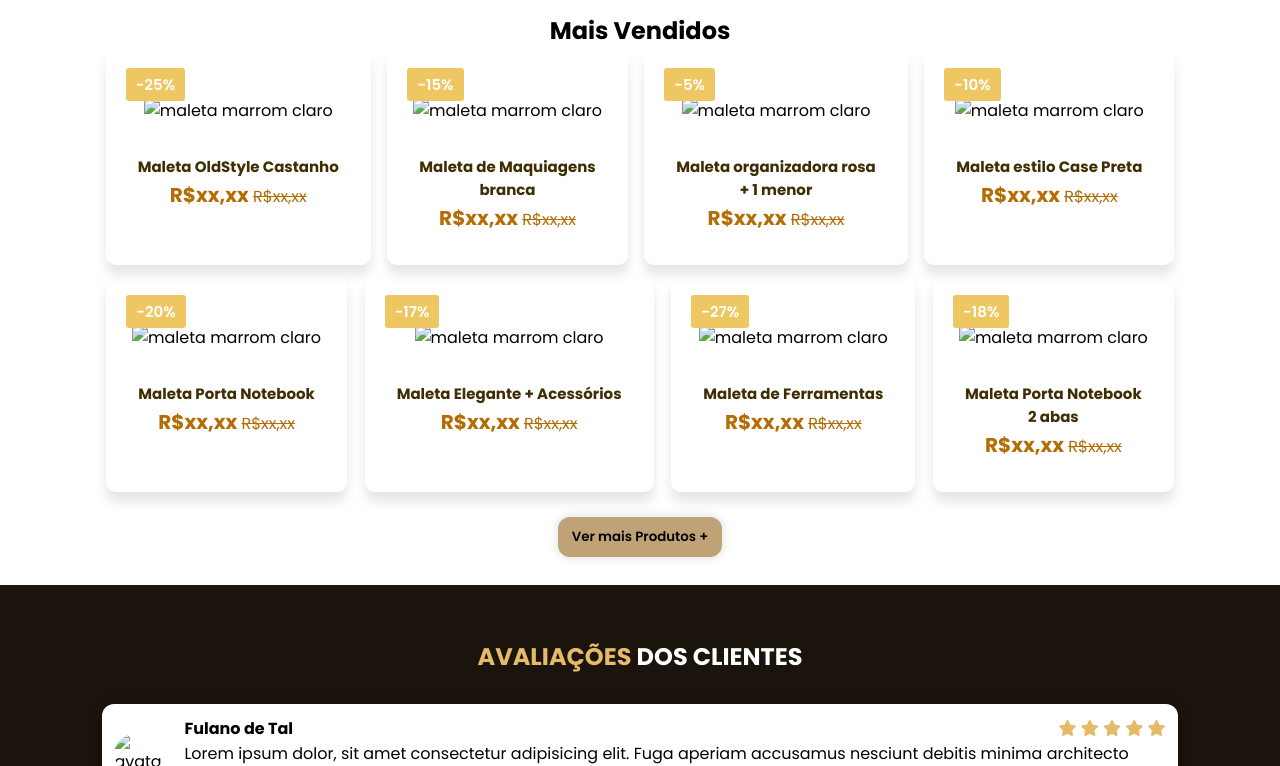
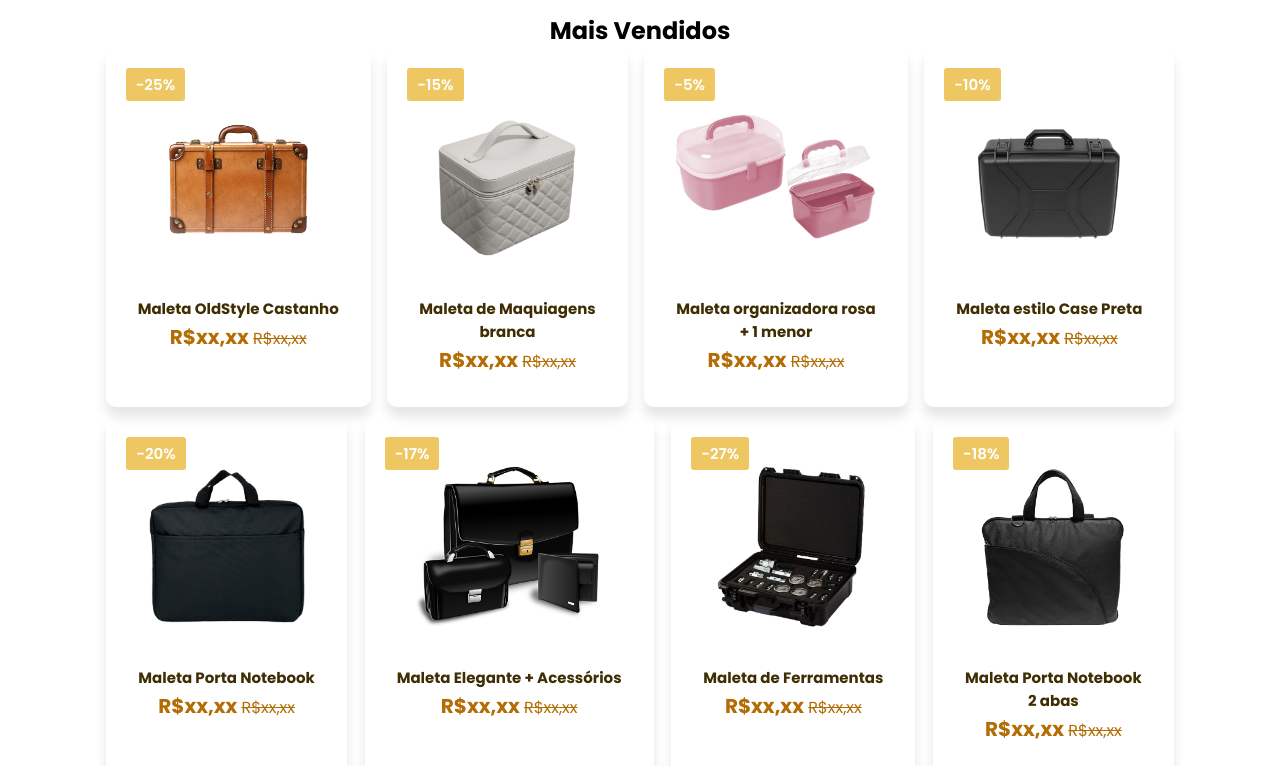
Before and after one commit to anaribeirocode/GoMaletas_site, a plain HTML site: page index.html in a window 1280 px wide. Shown: the part 2034-2800 px from the top of the page. Drawn offline with nearby package versions, Linux system fonts and the light colour scheme; the site is published under a folder, as on GitHub Pages, so addresses that start at the root find nothing.

Commit message:
index.html

```diff
--- a/index.html
+++ b/index.html
@@ -112,7 +112,7 @@
             </div>
 
             <div id="banner">
-                <img src="/src/imgs/imgbanner-1.png" alt="">
+                <img src="src/imgs/imgbanner-1.png" alt="">
             </div>
 
             <div class="down-arrow">
@@ -131,7 +131,7 @@
             <div class="row">
 
                 <div class="image-conteiner">
-                    <img src="/src/imgs/maletasdetravel (1).png" alt="maletas no aeroporto">
+                    <img src="src/imgs/maletasdetravel (1).png" alt="maletas no aeroporto">
                     <h3>As melhores maletas do mercado</h3>
                 </div>
 
@@ -229,7 +229,7 @@
                 <div class="box">
                     <span class="discount">-25%</span>
                     <div class="image">
-                        <img src="/src/imgs/img1.png" alt="maleta marrom claro">
+                        <img src="src/imgs/img1.png" alt="maleta marrom claro">
                         <div class="icons">
                             <a href="#" class="fas fa-heart"></a>
                             <a href="#" class="fas fa-cart-shopping"></a>
@@ -245,7 +245,7 @@
                 <div class="box">
                     <span class="discount">-15%</span>
                     <div class="image">
-                        <img src="/src/imgs/img2.png" alt="maleta marrom claro">
+                        <img src="src/imgs/img2.png" alt="maleta marrom claro">
                         <div class="icons">
                             <a href="#" class="fas fa-heart"></a>
                             <a href="#" class="fas fa-cart-shopping"></a>
@@ -261,7 +261,7 @@
                 <div class="box">
                     <span class="discount">-5%</span>
                     <div class="image">
-                        <img src="/src/imgs/img3.png" alt="maleta marrom claro">
+                        <img src="src/imgs/img3.png" alt="maleta marrom claro">
                         <div class="icons">
                             <a href="#" class="fas fa-heart"></a>
                             <a href="#" class="fas fa-cart-shopping"></a>
@@ -277,7 +277,7 @@
                 <div class="box">
                     <span class="discount">-10%</span>
                     <div class="image">
-                        <img src="/src/imgs/img4.png" alt="maleta marrom claro">
+                        <img src="src/imgs/img4.png" alt="maleta marrom claro">
                         <div class="icons">
                             <a href="#" class="fas fa-heart"></a>
                             <a href="#" class="fas fa-cart-shopping"></a>
@@ -293,7 +293,7 @@
                 <div class="box">
                     <span class="discount">-20%</span>
                     <div class="image">
-                        <img src="/src/imgs/img5.png" alt="maleta marrom claro">
+                        <img src="src/imgs/img5.png" alt="maleta marrom claro">
                         <div class="icons">
                             <a href="#" class="fas fa-heart"></a>
                             <a href="#" class="fas fa-cart-shopping"></a>
@@ -309,7 +309,7 @@
                 <div class="box">
                     <span class="discount">-17%</span>
                     <div class="image">
-                        <img src="/src/imgs/img7.png" alt="maleta marrom claro">
+                        <img src="src/imgs/img7.png" alt="maleta marrom claro">
                         <div class="icons">
                             <a href="#" class="fas fa-heart"></a>
                             <a href="#" class="fas fa-cart-shopping"></a>
@@ -325,7 +325,7 @@
                 <div class="box">
                     <span class="discount">-27%</span>
                     <div class="image">
-                        <img src="/src/imgs/img8.png" alt="maleta marrom claro">
+                        <img src="src/imgs/img8.png" alt="maleta marrom claro">
                         <div class="icons">
                             <a href="#" class="fas fa-heart"></a>
                             <a href="#" class="fas fa-cart-shopping"></a>
@@ -341,7 +341,7 @@
                 <div class="box">
                     <span class="discount">-18%</span>
                     <div class="image">
-                        <img src="/src/imgs/img9.png" alt="maleta marrom claro">
+                        <img src="src/imgs/img9.png" alt="maleta marrom claro">
                         <div class="icons">
                             <a href="#" class="fas fa-heart"></a>
                             <a href="#" class="fas fa-cart-shopping"></a>
@@ -371,7 +371,7 @@
 
             <div id="feedbacks">
                 <div class="feedback">
-                    <img src="/src/imgs/avatar-ico.png" class="feedback-avatar" alt="avatar" ondragstart="return false;">
+                    <img src="src/imgs/avatar-ico.png" class="feedback-avatar" alt="avatar" ondragstart="return false;">
 
                     <div class="feedback-content">
                         <p>
@@ -391,7 +391,7 @@
                 </div>
 
                 <div class="feedback">
-                    <img src="/src/imgs/avatar-ico.png" class="feedback-avatar" alt="avatar" ondragstart="return false;">
+                    <img src="src/imgs/avatar-ico.png" class="feedback-avatar" alt="avatar" ondragstart="return false;">
 
                     <div class="feedback-content">
                         <p>
@@ -411,7 +411,7 @@
                 </div>
 
                 <div class="feedback">
-                    <img src="/src/imgs/avatar-ico.png" class="feedback-avatar" alt="avatar" ondragstart="return false;">
+                    <img src="src/imgs/avatar-ico.png" class="feedback-avatar" alt="avatar" ondragstart="return false;">
 
                     <div class="feedback-content">
                         <p>
@@ -431,7 +431,7 @@
                 </div>
 
                 <div class="feedback">
-                    <img src="/src/imgs/avatar-ico.png" class="feedback-avatar" alt="avatar" ondragstart="return false;">
+                    <img src="src/imgs/avatar-ico.png" class="feedback-avatar" alt="avatar" ondragstart="return false;">
 
                     <div class="feedback-content">
                         <p>
@@ -472,7 +472,7 @@
     </main>
 
     <footer class="footer">
-        <img src="/src/imgs/wave (2).svg" alt="">
+        <img src="src/imgs/wave (2).svg" alt="">
 
         <div id="footer_items">
             <span id="copyright">
```
